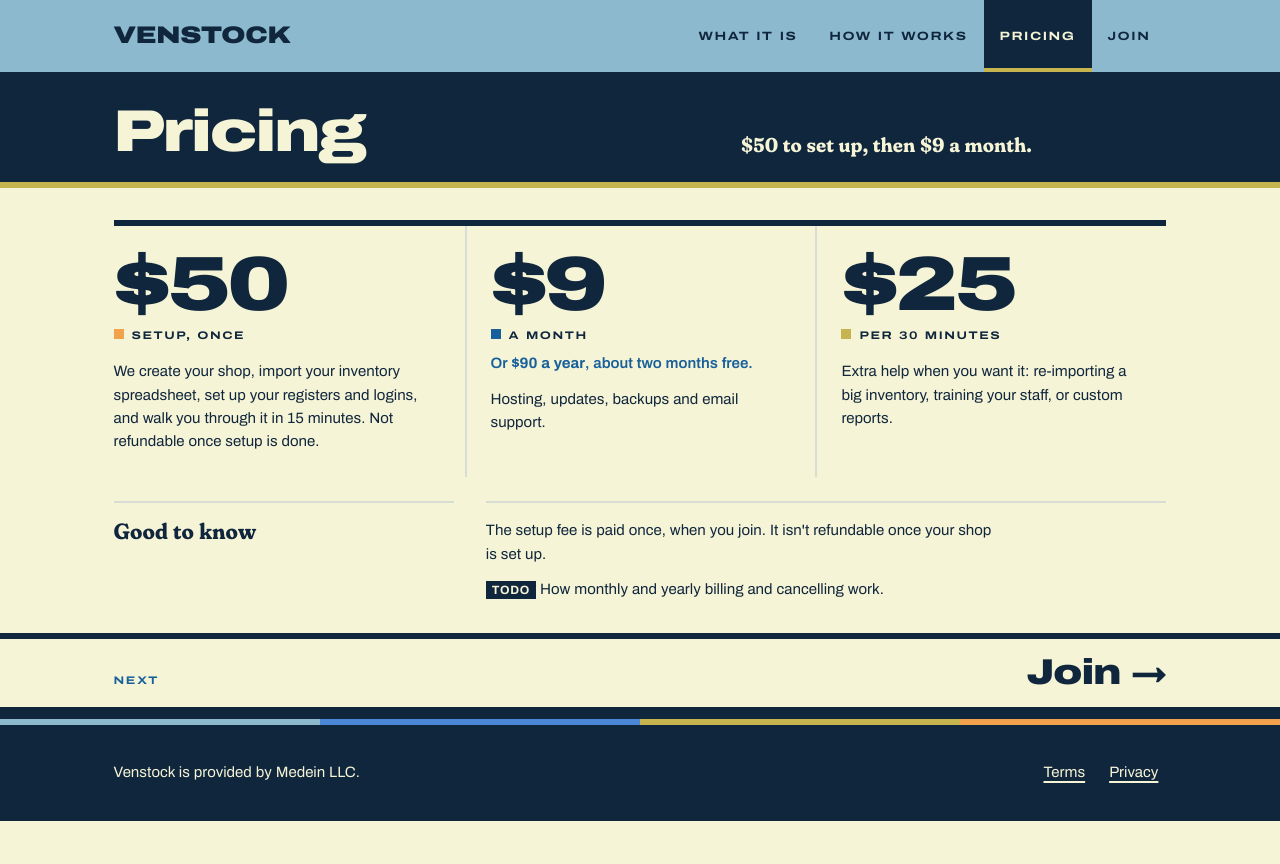
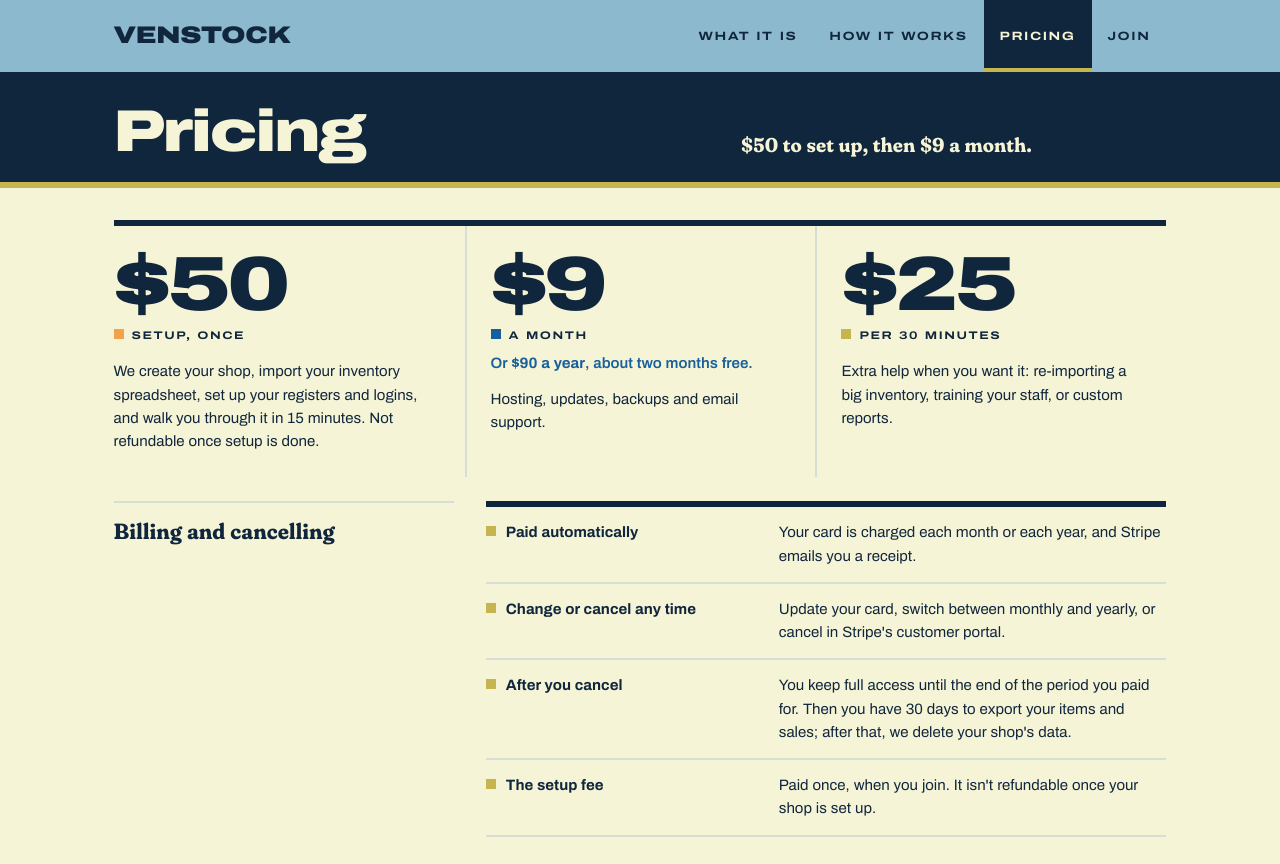
Before and after one commit to izzabizz5/venstock, a website: page site/public/pricing.html in a window 1280 px wide. Shown: the top 864 px of the page. Before the commit the page ends 821 px from the top, so only its background shows below. Drawn offline with Linux system fonts and the light colour scheme.

Commit message:
Public site: billing and cancelling on the pricing page
Replaces the last pricing TODO: automatic charges with Stripe receipts,
changing card or plan and cancelling in Stripe's customer portal, access
to the end of the paid period, then 30 days to export before the shop's
data is deleted, and the non-refundable setup fee. The launch checklist
gains a Stripe item: prices, the customer portal turned on, cancel at
period end, and the 30-day export window.

Co-Authored-By: Claude Opus 5.5 <noreply@anthropic.com>

```diff
--- a/site/public/pricing.html
+++ b/site/public/pricing.html
@@ -55,12 +55,13 @@
 
     <section class="price-notes" aria-labelledby="included-h">
       <div class="wrap">
-        <h2 id="included-h">Good to know</h2>
-        <div>
-          <p>The setup fee is paid once, when you join. It isn't refundable once your shop is set up.</p>
-          <!-- TODO: how monthly and yearly billing and cancelling work. -->
-          <p><span class="todo">TODO</span> How monthly and yearly billing and cancelling work.</p>
-        </div>
+        <h2 id="included-h">Billing and cancelling</h2>
+        <ul class="facts">
+          <li><b>Paid automatically</b><span>Your card is charged each month or each year, and Stripe emails you a receipt.</span></li>
+          <li><b>Change or cancel any time</b><span>Update your card, switch between monthly and yearly, or cancel in Stripe's customer portal.</span></li>
+          <li><b>After you cancel</b><span>You keep full access until the end of the period you paid for. Then you have 30 days to export your items and sales; after that, we delete your shop's data.</span></li>
+          <li><b>The setup fee</b><span>Paid once, when you join. It isn't refundable once your shop is set up.</span></li>
+        </ul>
       </div>
     </section>
     <a class="next" href="/join">
```
Also changed, not shown: docs/before-first-vendor.md (+10 -3 lines).
